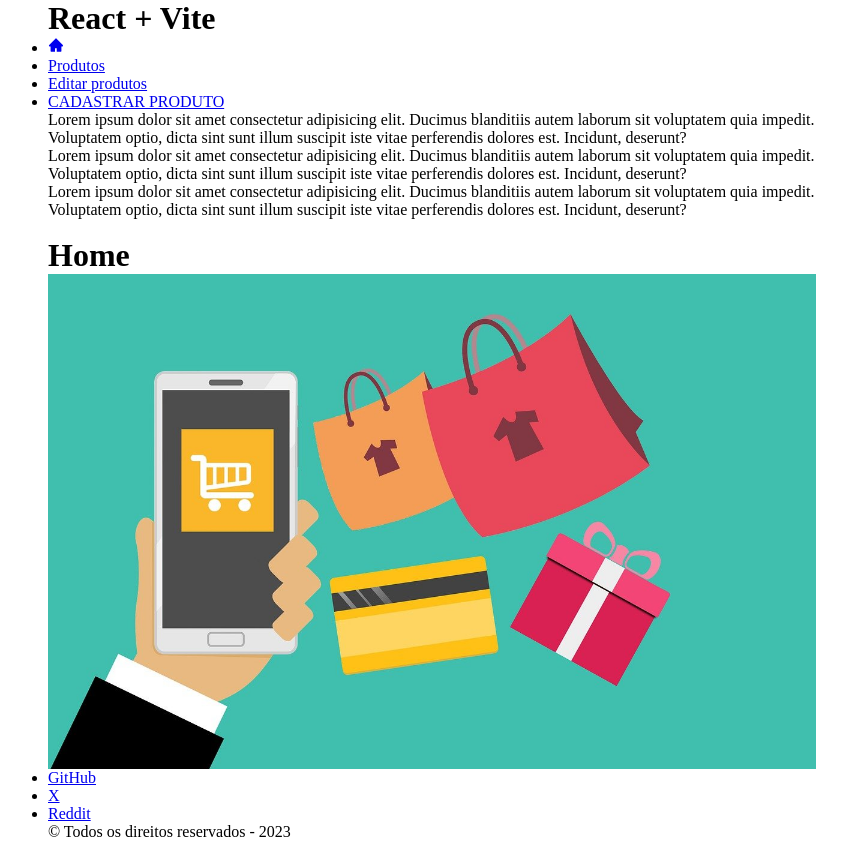
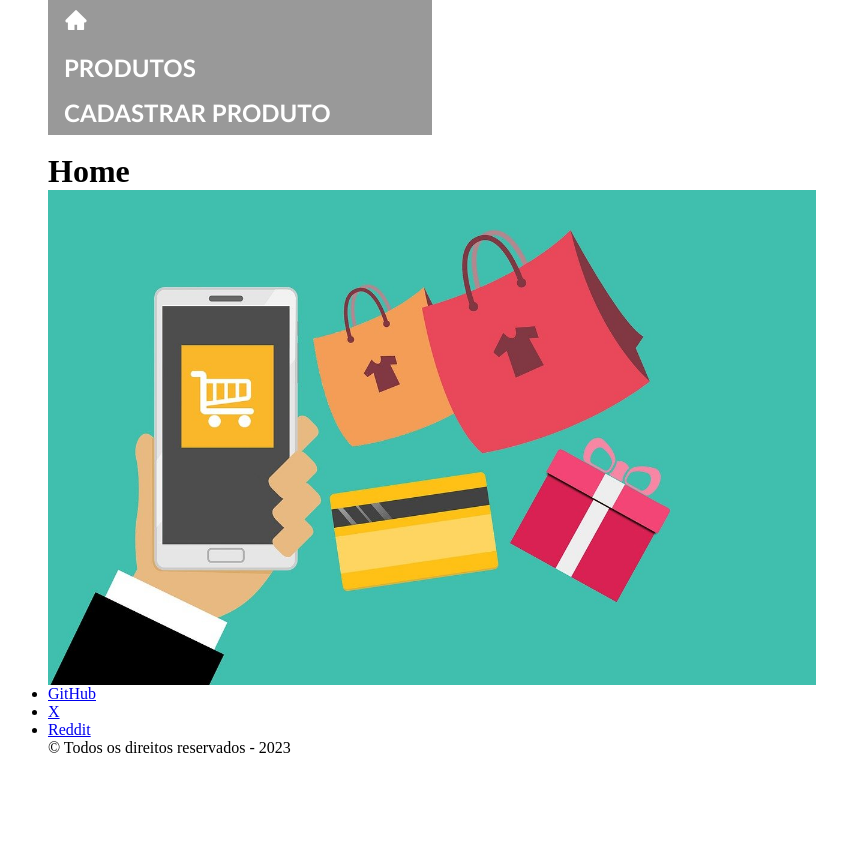
Before and after one commit to k-alm/spa-1tdspm, a React (Vite) app: page / in a window 1280 px wide. Shown: the whole page, without its empty margins (208-1055 px from the left). After the commit the page ends 800 px from the top, so only its background shows below. Built offline with nearby package versions, Linux system fonts and the light colour scheme.

Commit message:
Estabilizando o cabeçalho com sass

```diff
--- a/src/App.jsx
+++ b/src/App.jsx
@@ -1,9 +1,9 @@
 // Importando dependências e/ou arquivos que vamos utilizar e/ou referenciar
 import Conteudo from "./components/Conteudo"
-import Header from "./components/Header"
 import Footer from "./components/Footer"
 import { Outlet } from "react-router-dom"
 import styles from "./App.module.css"
+import Header from "./components/Header/Header"
 
 export default function App(){
   return(
--- a/src/components/Conteudo.jsx
+++ b/src/components/Conteudo.jsx
@@ -3,9 +3,6 @@ export default function Conteudo(){
         <>
             <section>
                 <div>
-                    <p>Lorem ipsum dolor sit amet consectetur adipisicing elit. Ducimus blanditiis autem laborum sit voluptatem quia impedit. Voluptatem optio, dicta sint sunt illum suscipit iste vitae perferendis dolores est. Incidunt, deserunt?</p>
-                    <p>Lorem ipsum dolor sit amet consectetur adipisicing elit. Ducimus blanditiis autem laborum sit voluptatem quia impedit. Voluptatem optio, dicta sint sunt illum suscipit iste vitae perferendis dolores est. Incidunt, deserunt?</p>
-                    <p>Lorem ipsum dolor sit amet consectetur adipisicing elit. Ducimus blanditiis autem laborum sit voluptatem quia impedit. Voluptatem optio, dicta sint sunt illum suscipit iste vitae perferendis dolores est. Incidunt, deserunt?</p>
                     <img src="" alt="" />
                 </div>
             </section>
--- a/src/components/header.jsx
+++ b/src/components/Header/Header.jsx
@@ -1,15 +1,14 @@
 import { Link } from "react-router-dom";
 import {AiFillHome as H} from "react-icons/ai";
+import "./Header.scss";
 
 export default function Header(){
     return(
         <>
-            <header>
-            <h1>React + Vite</h1>
+            <header className="cabecalho">
             <ul>
                 <li><Link to={"/"}><H></H></Link></li>
-                <li><Link to={"/produtos"}>Produtos</Link></li>
-                <li><Link to={"/editar/produtos/1"}>Editar produtos</Link></li>
+                <li><Link to={"/produtos"}>PRODUTOS</Link></li>
                 <li><Link to={"/cadastrar/produto"}>CADASTRAR PRODUTO</Link></li>
             </ul>
             </header>
--- /dev/null
+++ b/src/components/Header/Header.scss
@@ -0,0 +1,23 @@
+.cabecalho{
+    background-color: #999;
+    font-size: 1.5rem;
+    font-weight: bold;
+    font-family: 'Trebuchet MS', 'Lucida Sans Unicode', 'Lucida Grande', 'Lucida Sans', Arial, sans-serif;
+    width: 50%;
+
+    ul{
+        list-style: none;
+
+        li a{
+            text-decoration: none;
+            color: #FFF;
+            display: block;
+            padding: 8px 16px;
+            transition: background-color ease-out 300ms;
+
+            &:hover{
+                background-color: #444;
+            }
+        }
+    }
+}
--- a/src/components/ModalInserir/ModalInserir.jsx
+++ b/src/components/ModalInserir/ModalInserir.jsx
@@ -1,44 +1,58 @@
+import { useState } from "react";
 import styles from "./ModalInserir.module.css";
 
 export default function ModalInserir(props) {
 
     const [produto, setProduto] = useState({
-        id:"",
-        nome:"",
-        desc:"",
-        valor:""
+        id: "",
+        nome: "",
+        desc: "",
+        valor: ""
     });
-
     const handleChange = (e) => {
-        //Destructuring dos dados que chegam do form
-        const {name, value} = e.target;
-        setProduto({...produto, [name]:value})
+        //Destructuring dos dados que chegam do form.
+        const { name, value } = e.target;
+        setProduto({ ...produto, [name]: value });
     }
 
     const handleSubmit = (e) => {
         e.preventDefault();
+
+        fetch("http://localhost:5000/produtos", {
+            method: "POST",
+            headers: {
+                "Content-Type": "application/json"
+            },
+            body: JSON.stringify(produto)
+        })
+            .then((response) => response.json())
+            .then((response) => console.log(response))
+            .catch(error => console.log(error));
+        props.setOpen(false);
     }
+
 
     if (props.open) {
         return (
             <div className={styles.container}>
                 <h1>CADASTRO DE PRODUTOS</h1>
-                <button onClick={() => props.setOpen(false)}>CLOSE-MODAL</button>
+                <button onClick={() => props.setOpen(false)}>X</button>
+
                 <div>
                     <form onSubmit={handleSubmit}>
                         <fieldset>
-                            <legend>NOVO PRODUTO</legend>
+                            <legend>Novo Produto</legend>
                             <div>
                                 <label htmlFor="idNome">Nome</label>
-                                <input type="text" name="nome" value={produto.nome} id="idNome" onChange={handleChange} placeholder="Digite o nome do produto" required/>
+                                <input type="text" name="nome" id="idNome" placeholder="Digite o nome do produto." required value={produto.nome} onChange={handleChange} />
                             </div>
                             <div>
                                 <label htmlFor="idDesc">Descrição</label>
-                                <input type="text" name="desc" value={produto.desc}  id="idDesc" onChange={handleChange} placeholder="Digite a descrição do produto" required/>
+                                <input type="text" name="desc" id="idDesc" placeholder="Digite a descrição do produto." required value={produto.desc} onChange={handleChange} />
                             </div>
                             <div>
                                 <label htmlFor="idValor">Valor</label>
-                                <input type="number" name="valor" value={produto.valor} id="idValor" onChange={handleChange} placeholder="Digite o valor do produto" required/>
+                                <input type="number" name="valor" id="idValor" placeholder="Digite o valor do produto." required value={produto.valor} onChange={handleChange} />
                             </div>
                             <div>
                                 <button>CADASTRAR</button>
@@ -46,6 +60,7 @@ export default function ModalInserir(props) {
                         </fieldset>
                     </form>
                 </div>
+
             </div>
         );
     }
--- a/src/routes/ExcluirProduto.jsx
+++ b/src/routes/ExcluirProduto.jsx
@@ -44,7 +44,7 @@ export default function ExcluirProduto() {
         <p>valor : {produto.valor}</p>
         <div>
           <button onClick={handleExclude}>EXCLUIR</button>
-                <button onClick={()=> navigate("/produtos")}>CANCELAR</button>
+          <button onClick={() => navigate("/produtos")}>CANCELAR</button>
         </div>
       </div>
     </div>
--- a/src/routes/Home.jsx
+++ b/src/routes/Home.jsx
@@ -1,5 +1,5 @@
-export default function Home(){
-    return(
+export default function Home() {
+    return (
         <div>
             <h1>Home</h1>
             <figure>
--- a/src/routes/InserirProduto.jsx
+++ b/src/routes/InserirProduto.jsx
@@ -11,19 +11,26 @@ export default function InserirProduto() {
   let novoId = (ListaProdutos[ListaProdutos.length - 1].id + 1);
 
   const [produto, setProduto] = useState({
-        id:novoId,
-        nome:"",
-        desc:"",
-        valor:""
+    id: novoId,
+    nome: "",
+    desc: "",
+    valor: ""
   });
 
-    const handeChange = (e) => {
+  const handleChange = (e) => {
     e.preventDefault();
     //Destructuring
-        const {name, value} = e.target;
-        //Através da função set do useState, vamos adicionar o valor(value) na propriedade name que é a mesma que foi declarada no useState produto.
-        //Utilize o SPREAD para tornar a função mais simples!!
-        setProduto({...produto, [name]:value})
+    const { name, value } = e.target;
+    //Através da função set do useState, vamos adicionar o valor(value), na propriedade name que é a mesma que foi declarada no useState produto.
+    //Utilize o SPREAD, para tornar a função mais simples!!
+    setProduto({ ...produto, [name]: value });
+    // if(name == "nome"){
+    //     setProduto({"nome":value});
+    // }else if(name == "desc"){
+    //     setProduto({"desc":value});
+    // }else if(name == "valor"){
+    //     setProduto({"valor":value});
+    // }
   }
 
   const handleSubmit = (e) => {
@@ -31,6 +38,7 @@ export default function InserirProduto() {
     ListaProdutos.push(produto);
     navigate("/produtos");
   }
+
 
   return (
     <div>
@@ -42,18 +50,18 @@ export default function InserirProduto() {
             <legend>PRODUTO</legend>
             <div>
               <label htmlFor="idNome">Nome do Produto:</label>
-                <input type="text" name="nome" id="idNome" value={produto.nome} onChange={handeChange}/>
+              <input type="text" name="nome" id="idNome" value={produto.nome} onChange={handleChange} />
             </div>
             <div>
               <label htmlFor="idDesc">Descrição do Produto:</label>
-                <input type="text" name="desc" id="idDesc" value={produto.desc} onChange={handeChange}/>
+              <input type="text" name="desc" id="idDesc" value={produto.desc} onChange={handleChange} />
             </div>
             <div>
               <label htmlFor="idValor">Valor do Produto:</label>
-                <input type="text" name="valor" id="idValor" value={produto.valor} onChange={handeChange}/>
+              <input type="text" name="valor" id="idValor" value={produto.valor} onChange={handleChange} />
             </div>
             <div>
-                <button>CADASTRAR PRODUTO</button>
+              <button>CADASTRAR</button>
             </div>
           </fieldset>
         </form>
--- a/src/routes/Produto.jsx
+++ b/src/routes/Produto.jsx
@@ -33,7 +33,7 @@ export default function Produtos() {
 
       {open ? <ModalInserir open={open} setOpen={setOpen} /> : ""}
 
-      <button onClick={() => setOpen(true)}>OPEN-MODAL</button>
+      <button onClick={() => setOpen(true)}>CADASTRAR PRODUTO</button>
 
       <table className={style.tblEstilo}>
         <thead>
@@ -67,3 +67,30 @@ export default function Produtos() {
     </div>
   )
 }
+
+//Exemplo de useEfect
+// useEffect(()=>{
+//   console.log("Este useEffect renderiza sempre! " + counter);
+// });
+
+// const [counter, setCounter] = useState(0);
+
+// const [listaProdutosLocal, setListaProdutosLocal] = useState([{}]);
+
+// useEffect(()=>{
+//   console.log("Este useEffect renderiza apenas uma vez!");
+//   setListaProdutosLocal(ListaProdutos);
+// },[ ]);
+
+// const [counter2, setCounter2] = useState(0)
+
+// useEffect(()=>{
+//   console.log("Este useEffect renderiza sempre que o objeto/variável ou elemento que está sendo monitorado no array de dependências sofra alguma atualização.");
+// },[counter2]);
+
+// <div>
+// <button onClick={()=> setCounter(counter + 1)}>COUNTER - {counter}</button>
+// </div>
+// <div>
+// <button onClick={()=> setCounter2(counter2 + 1)}>COUNTER2 - {counter2}</button>
+// </div>
```
Also changed, not shown: src/routes/EditarProdutos.jsx (+13 -13 lines). Lines whose indentation alone changed are shown as unchanged.
